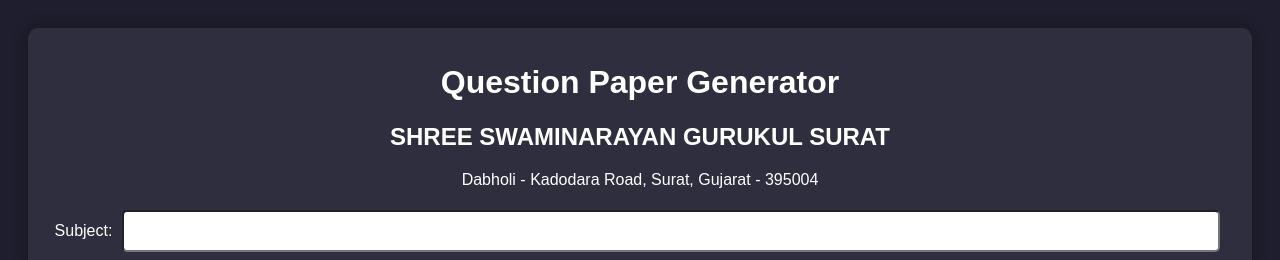
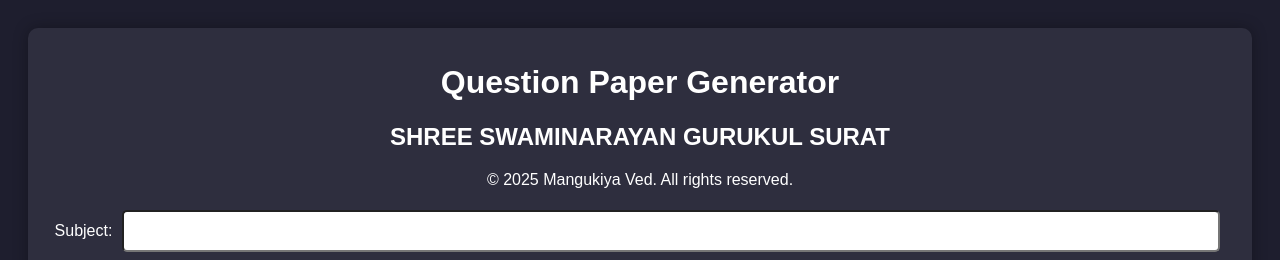
Before and after one commit to Ved-mangukiya/questionpapermaker, a plain HTML site: page index.html in a window 1280 px wide. Shown: the top 260 px of the page. Drawn offline with nearby package versions, Linux system fonts and the light colour scheme; a script that the page names is missing.

Commit message:
Update index.html added © 2025 Mangukiya Ved. All rights reserved.

```diff
--- a/index.html
+++ b/index.html
@@ -80,7 +80,7 @@
     <div class="container">
         <h1>Question Paper Generator</h1>
         <h2>SHREE SWAMINARAYAN GURUKUL SURAT</h2>
-        <p>Dabholi - Kadodara Road, Surat, Gujarat - 395004</p>
+        <p>© 2025 Mangukiya Ved. All rights reserved.</p>
 
         <label>Subject:</label> <input type="text" id="subject"><br>
         <label>Chapter:</label> <input type="text" id="chapter"><br>
```
